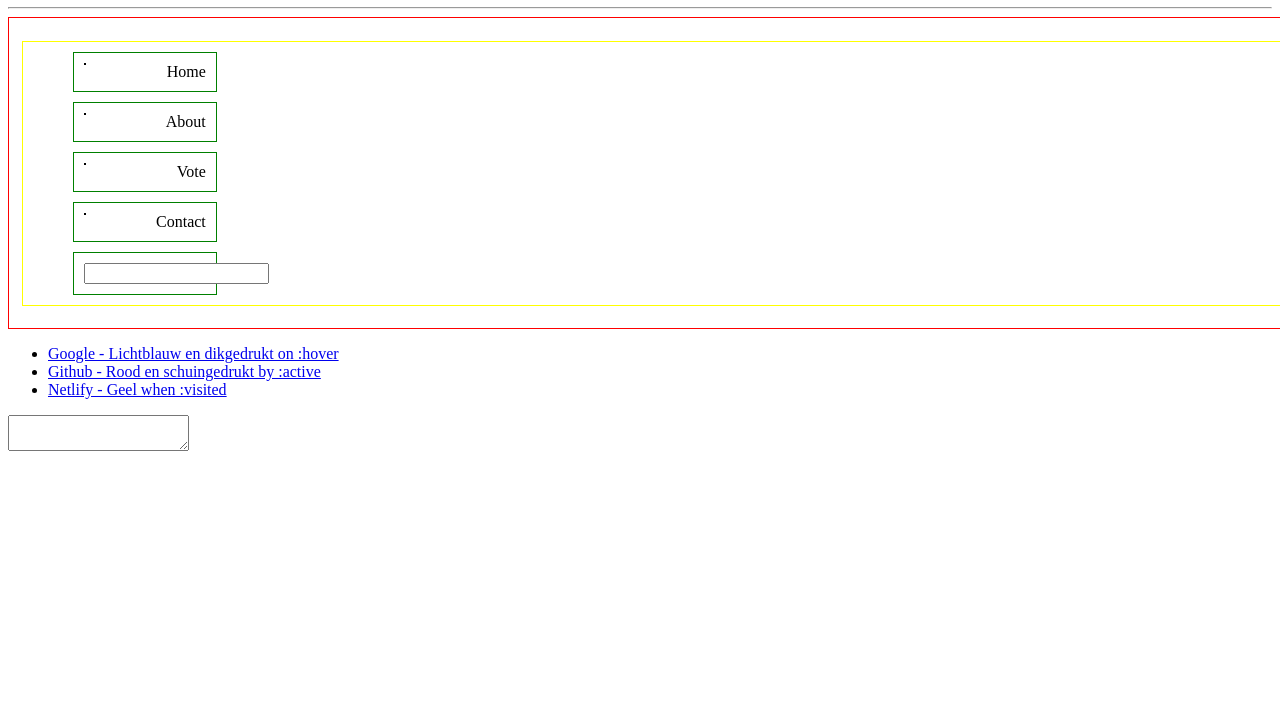
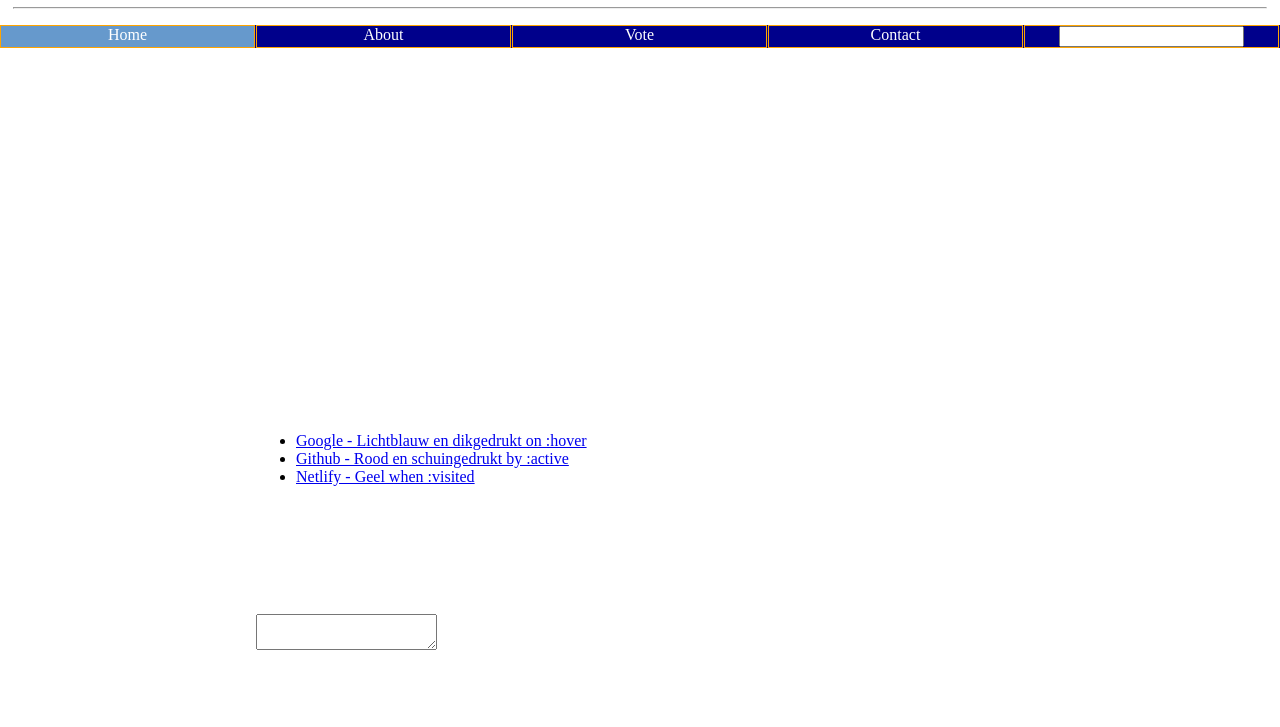
Before and after one commit to Glenn1984/Pseudo-classes, a plain HTML site: page index.html in a window 1280 px wide. Shown: the part 73-800 px from the top of the page. Drawn offline with Linux system fonts and the light colour scheme.

Commit message:
Add files via upload

```diff
--- a/index.html
+++ b/index.html
@@ -14,10 +14,10 @@
 
     <nav>
         <ul>
-            <li><a href="home.html"></a>Home</li>
-            <li><a href="about.html"></a>About</li>
-            <li><a href="vote.html"></a>Vote</li>
-            <li><a href="contact.html"></a>Contact</li>
+            <li class="currentPage"><a href="home.html" target="#"></a>Home</li>
+            <li><a href="about.html" target="_blank"></a>About</li>
+            <li><a href="vote.html" target="_blank"></a>Vote</li>
+            <li><a href="contact.html" target="_blank"></a>Contact</li>
             <li><input type="text"></li>
         </ul>
     </nav>
--- a/styles.css
+++ b/styles.css
@@ -1,43 +1,44 @@
-nav {
-    border: red 1px solid;
-    width: 100%;
-    height: auto;
-    display: inline-block;
-    padding: 1%;
+body {
+    margin: 0;
+}
 
+header {
+    margin: 1%;
 }
 
 nav ul {
-    margin: 10px auto;
-    border: yellow 1px solid;
-
+    padding: 0%;
+    display: flex;
+    justify-content: space-between;
+    list-style-type: none;
+    background-color: darkblue;
 }
 
 nav ul li {
-    display: flex;
-    justify-content: space-between;
-    align-items: flex-start;
-    border: green 1px solid;
-    list-style-type: none;
-    margin: 10px;
-    padding: 10px;
-    width: 10%;
-
+    border: orange 1px solid;
+    margin-right: 1px;
+    width: 20%;
+    color: white;
+    text-align: center;
+    text-decoration: none;
 }
 
-nav ul li a {
+.currentPage {
+    background-color: #6699cc;
+}
 
-    border: black 1px solid;
+nav ul li:hover {
+    background-color: lightblue;
+}
+
+input:focus {
+    border: aqua 2px solid;
 }
 
 
-
-
-
-
-
-
-
+main ul {
+    margin: 30% 20% 5% 20%;
+}
 
 main ul li:first-child a:hover {
     color: lightblue;
@@ -54,6 +55,10 @@ main ul li:last-child a:visited {
     color: yellow;
 }
 
+textarea {
+    margin: 5% 20% auto 20%;
+}
+
 textarea:focus {
     color: green;
     font-size: 20px;
```
